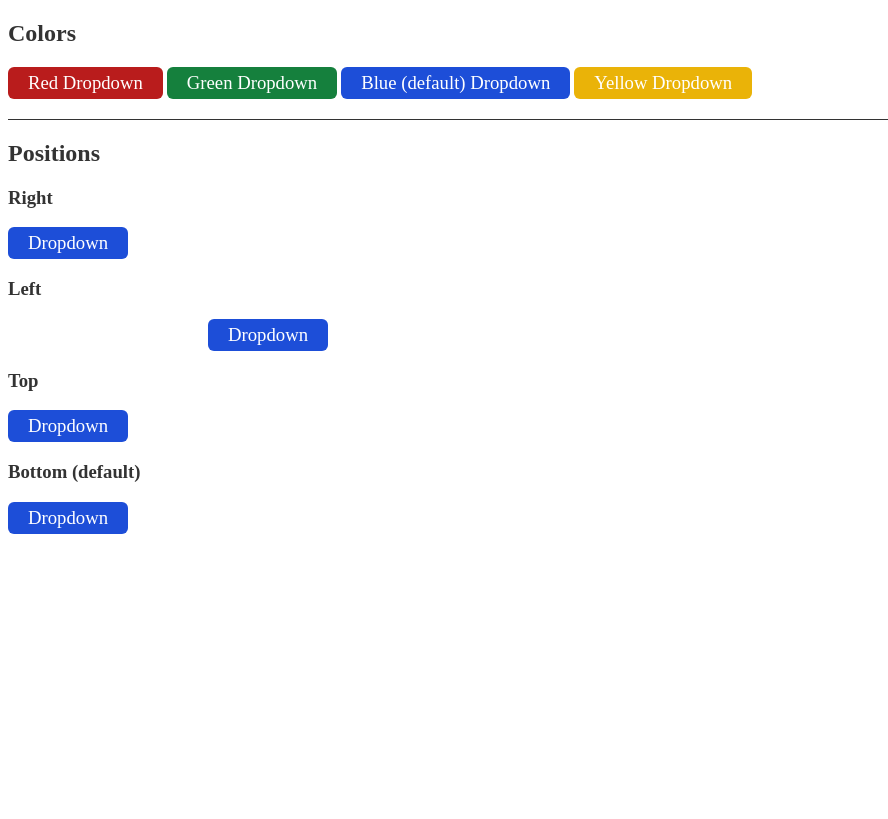
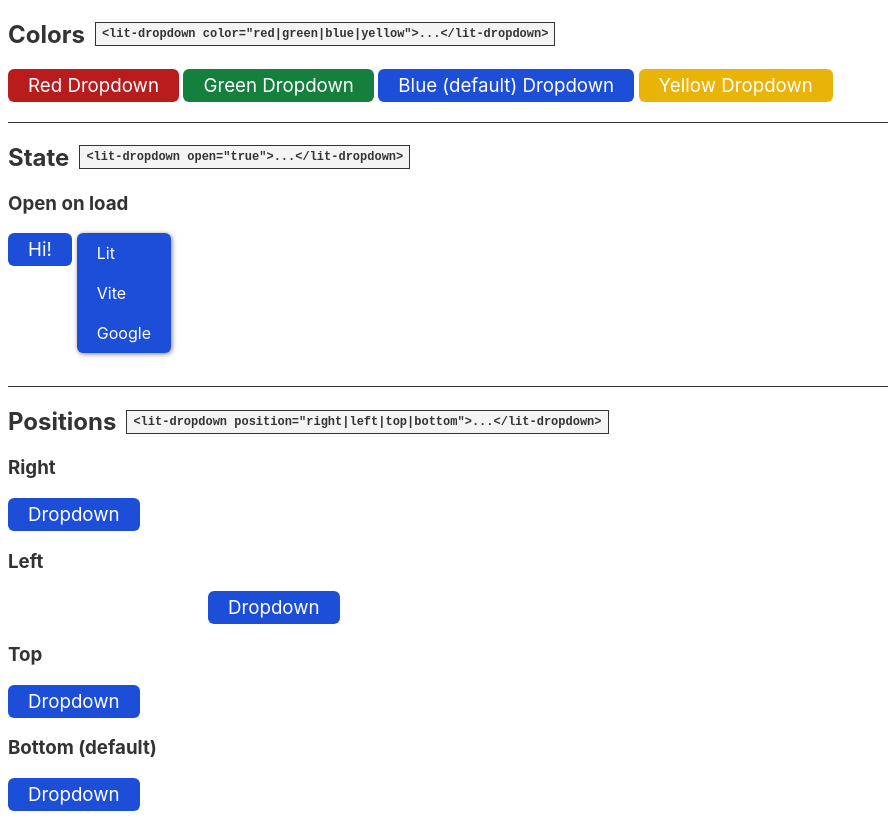
Before and after one commit to kaloyan-dev/lit-experiments, a website built with Vite: page index.html in a window 1280 px wide. Shown: the whole page, without its empty margins (0-888 px from the left). Built offline with nearby package versions, Linux system fonts and the light colour scheme.

Commit message:
docs: added code examples to the section titles

```diff
--- a/index.html
+++ b/index.html
@@ -12,7 +12,13 @@
   <body>
     <!-- Colors Showcase -->
     <section>
-      <h2>Colors</h2>
+      <h2>
+        Colors
+        <code>
+          &lt;lit-dropdown
+          color="red|green|blue|yellow"&gt;...&lt;/lit-dropdown&gt;
+        </code>
+      </h2>
       <lit-dropdown name="Red Dropdown" color="red">
         <lit-option link="https://lit.dev">Lit</lit-option>
         <lit-option link="https://vitejs.dev/">Vite</lit-option>
@@ -47,15 +53,39 @@
       </lit-dropdown>
 
       <lit-dropdown name="Yellow Dropdown" color="yellow">
-        <lit-option link="https://lit.dev">Lit</lit-option>
+        <lit-option link="https://lit.dev"
+          >Lit Link With a Very Very Long Text</lit-option
+        >
         <lit-option link="https://vitejs.dev/">Vite</lit-option>
         <lit-option link="https://google.com">Google</lit-option>
       </lit-dropdown>
     </section>
 
+    <!-- States Showcase -->
+    <section>
+      <h2>
+        State
+        <code> &lt;lit-dropdown open="true"&gt;...&lt;/lit-dropdown&gt; </code>
+      </h2>
+      <h3>Open on load</h3>
+      <div class="open">
+        <lit-dropdown position="right" open="true" name="Hi!">
+          <lit-option link="https://lit.dev">Lit</lit-option>
+          <lit-option link="https://vitejs.dev/">Vite</lit-option>
+          <lit-option link="https://google.com">Google</lit-option>
+        </lit-dropdown>
+      </div>
+    </section>
+
     <!-- Positions Showcase -->
     <section>
-      <h2>Positions</h2>
+      <h2>
+        Positions
+        <code>
+          &lt;lit-dropdown
+          position="right|left|top|bottom"&gt;...&lt;/lit-dropdown&gt;
+        </code>
+      </h2>
       <h3>Right</h3>
       <lit-dropdown position="right">
         <lit-option link="https://lit.dev">Lit</lit-option>
@@ -73,22 +103,18 @@
       </div>
 
       <h3>Top</h3>
-      <div>
       <lit-dropdown position="top">
         <lit-option link="https://lit.dev">Lit</lit-option>
         <lit-option link="https://vitejs.dev/">Vite</lit-option>
         <lit-option link="https://google.com">Google</lit-option>
       </lit-dropdown>
-      </div>
 
       <h3>Bottom (default)</h3>
-      <div>
       <lit-dropdown>
         <lit-option link="https://lit.dev">Lit</lit-option>
         <lit-option link="https://vitejs.dev/">Vite</lit-option>
         <lit-option link="https://google.com">Google</lit-option>
       </lit-dropdown>
-      </div>
     </section>
   </body>
 </html>
--- a/src/index.css
+++ b/src/index.css
@@ -1,3 +1,8 @@
+body {
+  font-family: -apple-system, BlinkMacSystemFont, "Segoe UI", Roboto, Helvetica,
+    Arial, sans-serif;
+}
+
 section {
   color: #333;
 }
@@ -7,6 +12,24 @@ section + section {
   border-top: 1px solid #333;
 }
 
+section h2 {
+  display: flex;
+  align-items: center;
+}
+
+code {
+  font-size: 12px;
+  background: #f4f4f4;
+  padding: 4px 6px;
+  color: #333;
+  border: 1px solid #333;
+  margin-left: 10px;
+}
+
+.open {
+  padding-bottom: 100px;
+}
+
 .positions-left {
   padding-left: 200px;
 }
--- a/src/lit-dropdown.ts
+++ b/src/lit-dropdown.ts
@@ -18,6 +18,7 @@ export class LitDropdown extends LitElement {
     :host * {
       margin: 0;
       padding: 0;
+      user-select: none;
     }
 
     :host h3 {
```
Lines whose indentation alone changed are shown as unchanged.
